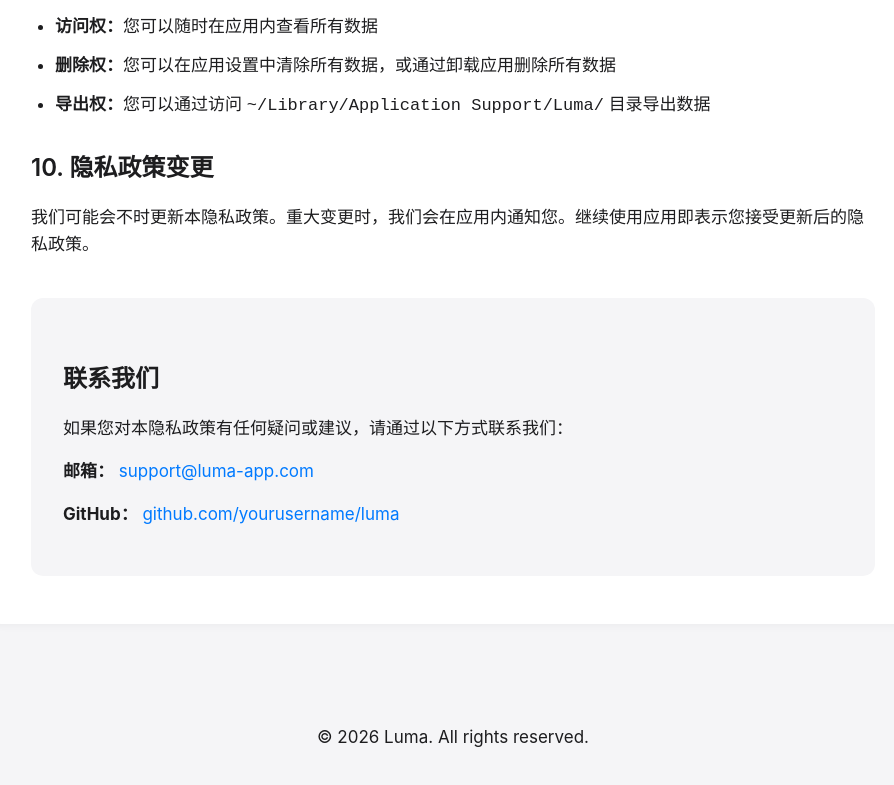
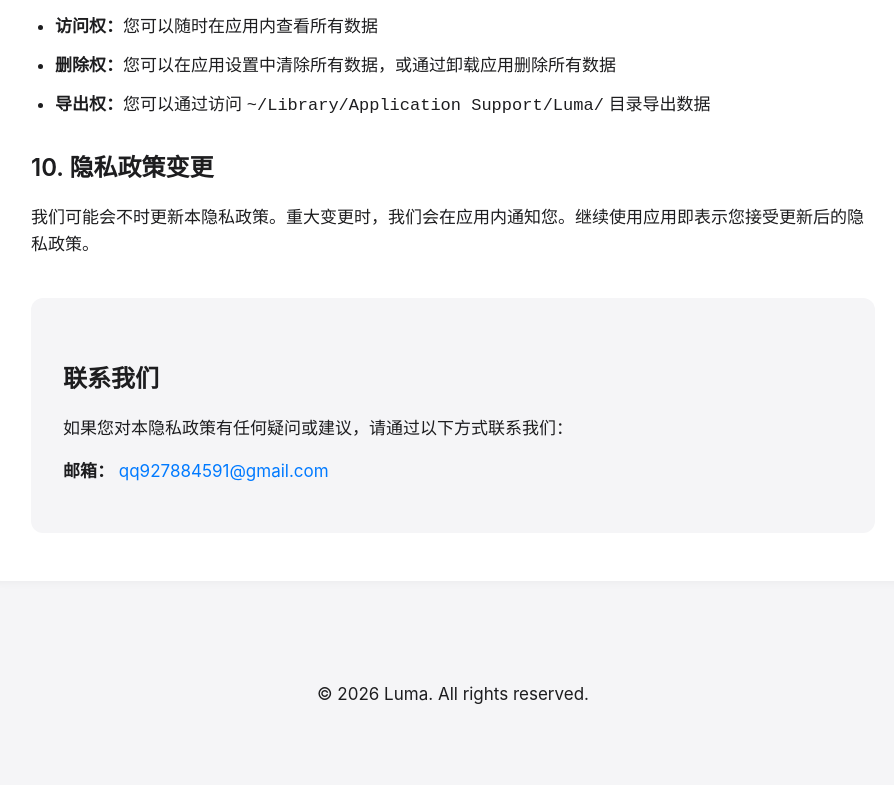
Before and after one commit to 927884591/privacy-policy, a plain HTML site: page index.html in a window 1280 px wide. Shown: the part 2983-3768 px from the top of the page, without its empty margins (187-1081 px from the left). After the commit the page ends 3747 px from the top, so only its background shows below. Drawn offline with Linux system fonts and the light colour scheme.

Commit message:
Update contact email and remove GitHub link

```diff
--- a/index.html
+++ b/index.html
@@ -274,8 +274,7 @@
             <div class="contact-info">
                 <h3>联系我们</h3>
                 <p>如果您对本隐私政策有任何疑问或建议，请通过以下方式联系我们：</p>
-                <p><strong>邮箱：</strong> <a href="mailto:support@luma-app.com">support@luma-app.com</a></p>
-                <p><strong>GitHub：</strong> <a href="https://github.com/yourusername/luma" target="_blank">github.com/yourusername/luma</a></p>
+                <p><strong>邮箱：</strong> <a href="mailto:qq927884591@gmail.com">qq927884591@gmail.com</a></p>
             </div>
         </div>
 
```
